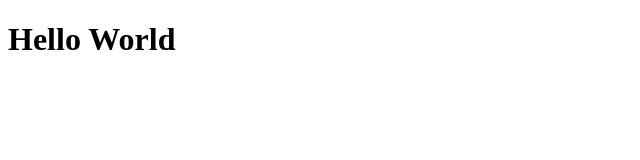
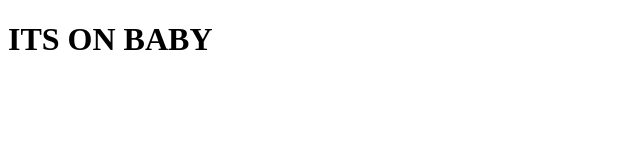
Before and after one commit to mikehayes330/mikehayes330.github.io, a plain HTML site: page index.html in a window 1280 px wide. Shown: the whole page, without its empty margins (0-640 px from the left). Drawn offline with Linux system fonts and the light colour scheme.

Commit message:
changing h1 tag

```diff
--- a/index.html
+++ b/index.html
@@ -6,7 +6,7 @@
     <title>Welcome to MIKEHAYES330.COM</title>
 </head>
 <body>
-    <h1>Hello World</h1>
+    <h1>ITS ON BABY</h1>
 
 </body>
 </html>
```
